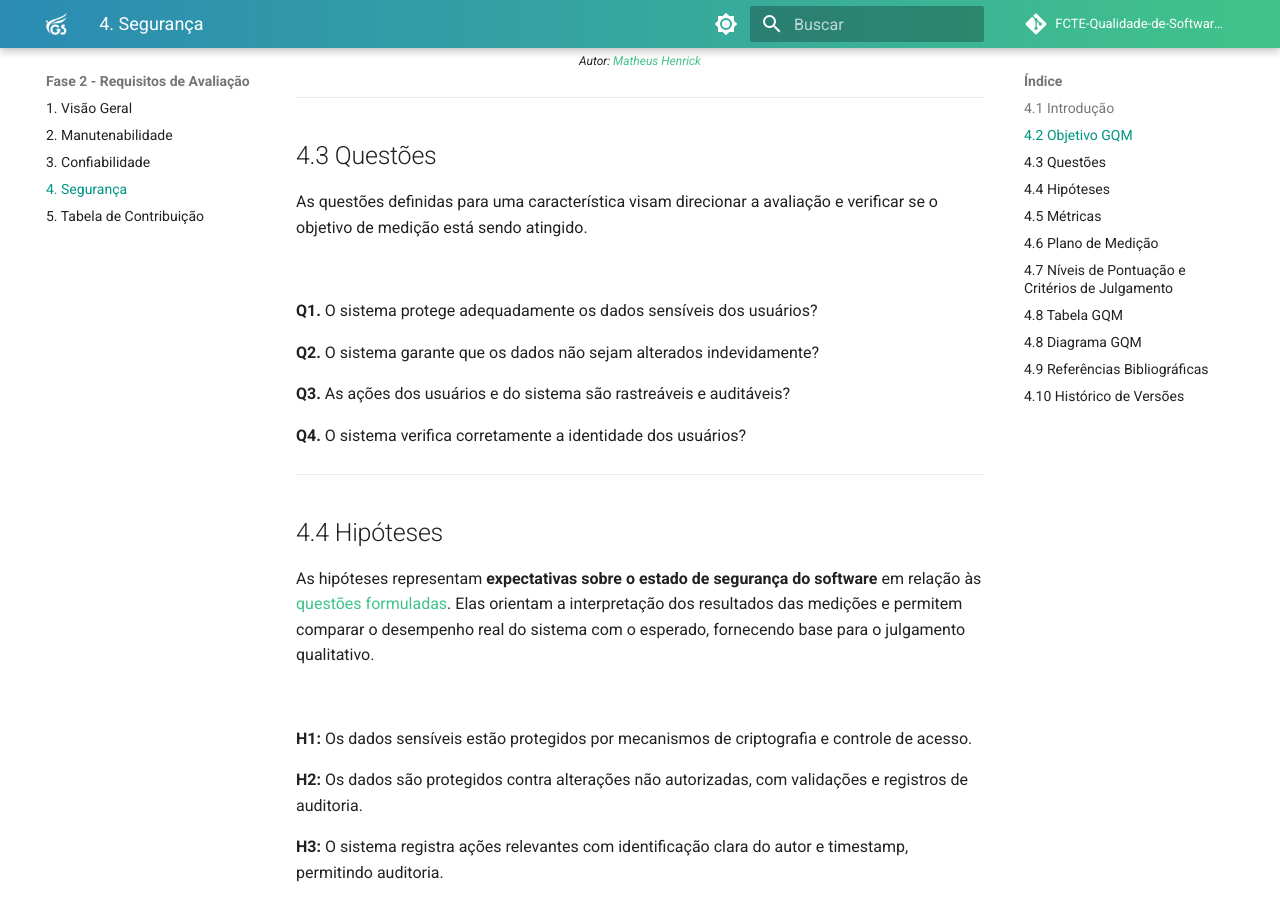
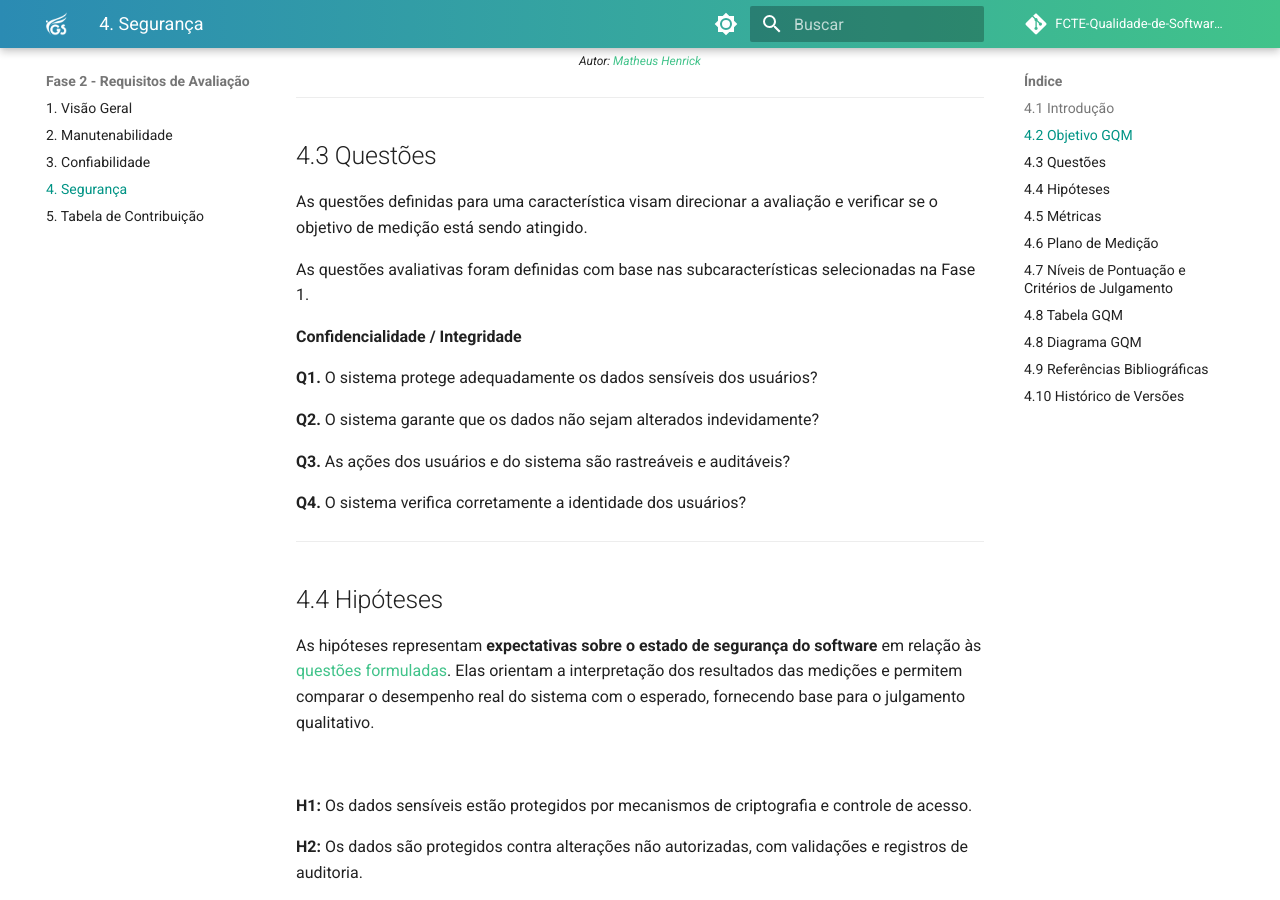
Before and after one commit to FCTE-Qualidade-de-Software-1/2025-2_T02_Katherine_Johnson, an MkDocs documentation site: the page built from docs/entregas/fase-2/seguranca.md, in a window 1280 px wide and 900 px high, scrolled down 896 px. Built offline with MkDocs 1.6.1 and Material for MkDocs 9.7.7, drawn with Linux system fonts in a browser that asks for light colours; comment, search, counter and statistics services are not loaded; some of the changed text lies outside the part shown.

Commit message:
inclusão dos termos Confidencialidade/ Integridade

```diff
--- a/docs/entregas/fase-2/seguranca.md
+++ b/docs/entregas/fase-2/seguranca.md
@@ -30,6 +30,9 @@ Esta análise de segurança foca na identificação de vulnerabilidades no códi
 
 As questões definidas para uma característica visam direcionar a avaliação e verificar se o objetivo de medição está sendo atingido.
 
+As questões avaliativas foram definidas com base nas subcaracterísticas selecionadas na Fase 1.
+
+**Confidencialidade / Integridade**
 <br>
 
 **Q1.** O sistema protege adequadamente os dados sensíveis dos usuários?
@@ -185,3 +188,4 @@ graph TD
 | `1.2`  | 24/10/2025 | Reestruturação do artefato, adição da introdução e dos links de navegação                       | [Arthur Carneiro](https://github.com/trindadea)                                                                      |
 | `1.3`  | 25/10/2025 | Ajuste dos itens 2.2 - 3.2 - 4.2 (propósitos somente o verbo no infinitivo)                     | [Uires Carlos de Oliveira](https://github.com/uires2023)                                                             |
 | `1.4`  | 26/10/2025 | Revisão e atualização da seção de segurança, incluindo ajustes nas métricas, tabelas e diagrama | [Gabriela Tiago](https://github.com/GabrielaTiago)                                                                   |
+| `1.5`  | 25/10/2025 | inclusão dos termos: Confidencialidade/ Integridade      | [Uires Carlos de Oliveira](https://github.com/uires2023)
```
Also changed, not shown: docs/entregas/fase-2/manutenabilidade.md (+1 -1 lines).
